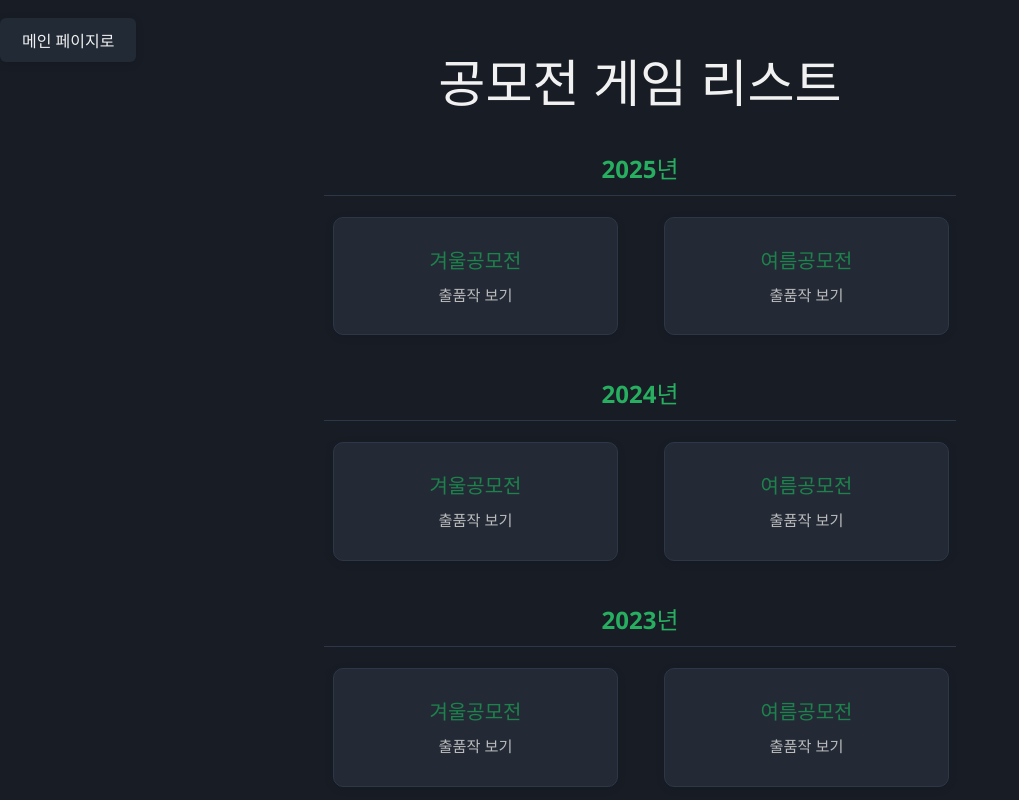
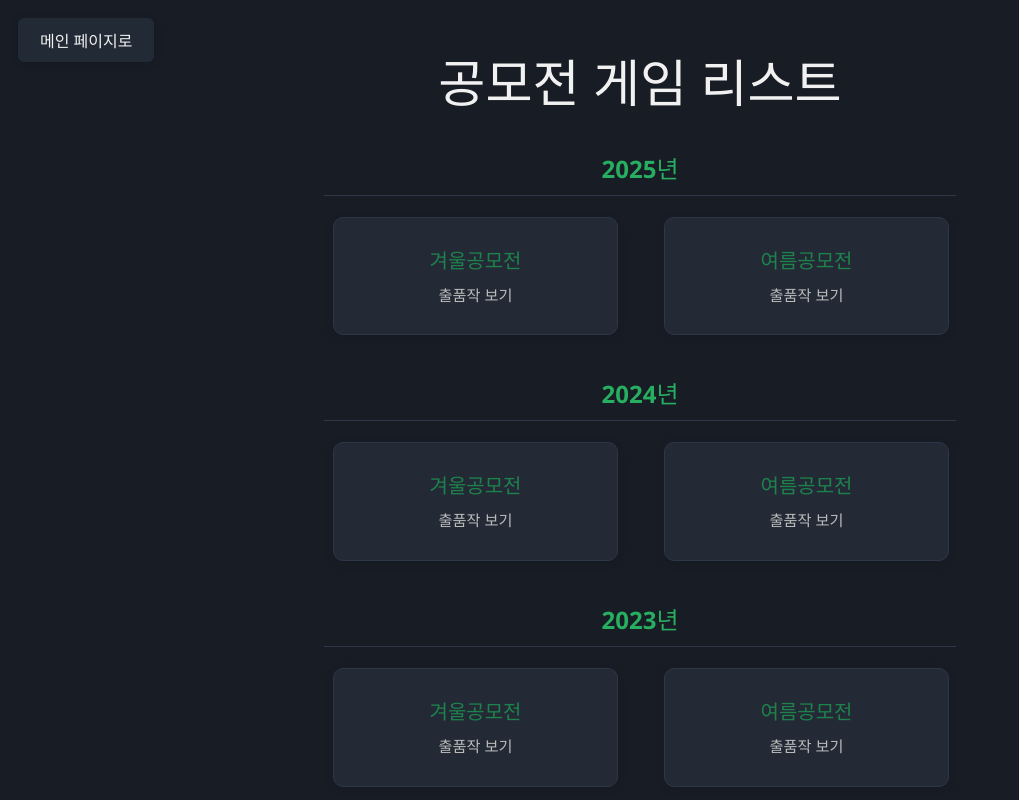
Before and after one commit to gammaruforever/gammaruforever.github.io, a React (Vite) app: page /games in a window 1280 px wide. Shown: the top 800 px of the page, without its empty margins (0-1019 px from the left). Built offline with nearby package versions, Linux system fonts and the light colour scheme.

Commit message:
change app css

```diff
--- a/src/App.css
+++ b/src/App.css
@@ -63,7 +63,7 @@ button:hover {
   position: fixed;
   top: 0;
   left: 0;
-  margin: 18px 18px 0 0;
+  margin: 18px;
   background: #222a36;
   color: #f1f1f1;
   border: none;
```
